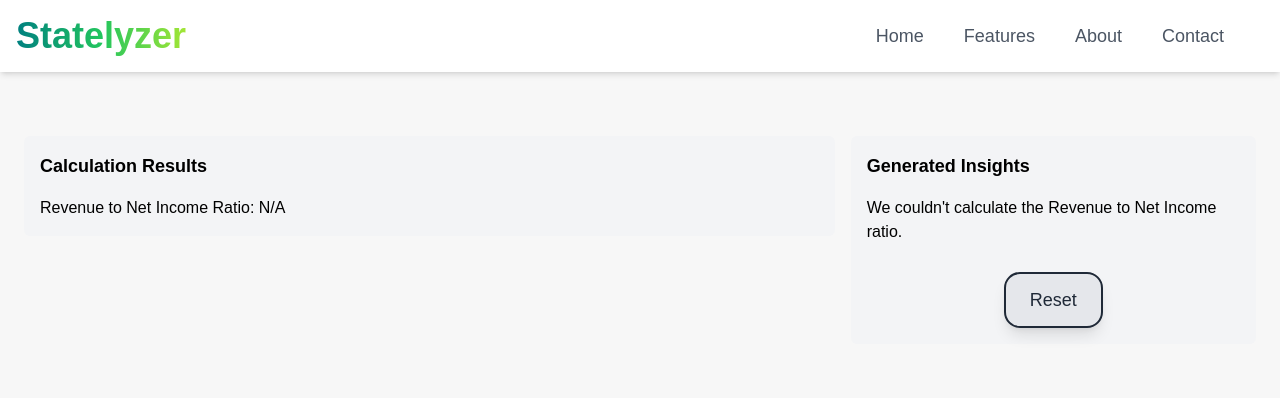
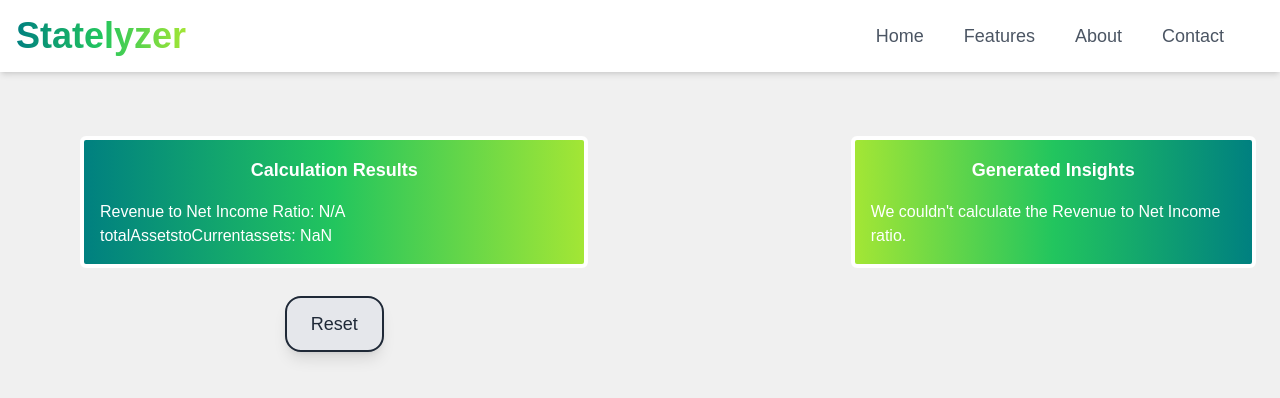
Before and after one commit to vittorio15/Statelyzer, a Next.js app: page / in a window 1280 px wide. Both pictures are taken after typing "Sample", "Sample", "Sample", "Sample", "Sample", "Sample" into the empty fields and a click on the button "Generate". Shown: the top 398 px of the page. Built offline with nearby package versions, Linux system fonts and the light colour scheme.

Commit message:
design changes, more calculations

```diff
--- a/components/Guide.jsx
+++ b/components/Guide.jsx
@@ -1,6 +1,6 @@
-import Button from "./Button";
 
-const Guide = ({ isLoading, generatedText, resetStates }) => {
+
+const Guide = ({ isLoading, generatedText }) => {
 
   return (
     <div>
@@ -18,18 +18,9 @@ const Guide = ({ isLoading, generatedText, resetStates }) => {
             <div className="my-2 h-12 bg-gray-200 rounded-2xl w-1/3"></div>
           </div>
       ) : generatedText ? (
-        <div className="p-4 bg-gray-100 rounded-md">
-          <h3 className="text-lg font-bold mb-4">Generated Insights</h3>
+        <div className="p-4 bg-gray-100 rounded-md border-4 border-white text-white bg-gradient-to-r from-lime-400 via-green-500 to-primary">
+          <h3 className="text-lg font-bold mb-4 text-center">Generated Insights</h3>
           <p>{generatedText}</p>
-          <div className="flex justify-center mt-7">
-          <Button
-            size="lg"
-            variant="secondary"
-            onClick={() => resetStates()}
-          >
-          Reset
-          </Button>
-        </div>
         </div>
       ) : (
         <div className="my-2 p-6 bg-gray-100 rounded-lg shadow-2xl border-4 rounded-xl border-lime-400 mr-10">
--- a/components/InputTable.jsx
+++ b/components/InputTable.jsx
@@ -16,7 +16,7 @@ const inputFieldsAdvanced = [
   "Operating Income", "COGS", "SG&A", "Interest Expense", "Income Tax Expense"
 ];
 
-const InputTable = ({ onGenerate, isLoading, calculatedData }) => {
+const InputTable = ({ onGenerate, isLoading, calculatedData, resetStates }) => {
   const [selectedInput, setSelectedInput] = useState('type1');
   const [inputValues, setInputValues] = useState({});
 
@@ -42,9 +42,21 @@ const InputTable = ({ onGenerate, isLoading, calculatedData }) => {
 
   if (calculatedData) {
     return (
-      <div className="p-4 bg-gray-100 rounded-md">
-        <h3 className="text-lg font-bold mb-4">Calculation Results</h3>
-        <p>Revenue to Net Income Ratio: {calculatedData.revenueToNetIncome}</p>
+      <div className="w-8/12 pb-2 ml-10 rounded-2xl px-4">
+        <div className="p-4 bg-gray-100 rounded-md text-white border-4 border-white bg-gradient-to-r from-primary via-green-500 to-lime-400">
+          <h3 className="text-lg font-bold mb-4 text-center">Calculation Results</h3>
+          <p>Revenue to Net Income Ratio: {calculatedData.revenueToNetIncome}</p>
+          <p>totalAssetstoCurrentassets: {calculatedData.totalAssetstoCurrentassets}</p>
+        </div>
+        <div className="flex justify-center mt-7">
+          <Button
+            size="lg"
+            variant="secondary"
+            onClick={() => resetStates()}
+          >
+          Reset
+          </Button>
+        </div>
       </div>
     );
   }
--- a/components/MainLayout.jsx
+++ b/components/MainLayout.jsx
@@ -39,12 +39,12 @@ const MainLayout = () => {
     <div className="flex justify-between mt-10 p-6">
       {/* Left side (InputTable or Results) */}
       <div className="w-8/12">
-        <InputTable onGenerate={handleGenerate} isLoading={isLoading} calculatedData={calculatedData} />
+        <InputTable onGenerate={handleGenerate} isLoading={isLoading} calculatedData={calculatedData} resetStates={resetStates}/>
       </div>
 
       {/* Right side (Guide or Generated Text) */}
       <div className="w-4/12 ml-4">
-        <Guide isLoading={isLoading} generatedText={generatedText} resetStates={resetStates}/>
+        <Guide isLoading={isLoading} generatedText={generatedText}/>
       </div>
     </div>
   );
--- a/tailwind.config.js
+++ b/tailwind.config.js
@@ -8,7 +8,7 @@ module.exports = {
   theme: {
     extend: {
       colors: {
-        background: "#F7F7F7",
+        background: "#f0f0f0",
         primary: "#008080",
       },
     },
--- a/utilities/Calculator.jsx
+++ b/utilities/Calculator.jsx
@@ -1,11 +1,29 @@
 const Calculator = ({ inputValues }) => {
   // Function to calculate the Revenue to Net Income ratio
   const calculateResults = (inputValues) => {
-    const revenue = parseFloat(inputValues["Revenue"] || 0);
-    const netIncome = parseFloat(inputValues["Net Income"] || 0);
+  // Basic fields
+  const totalAssets = parseFloat(inputValues["Total Assets"] || 0);
+  const currentAssets = parseFloat(inputValues["Current Assets"] || 0);
+  const cashAndCashEquivalents = parseFloat(inputValues["Cash & Cash Equivalents"] || 0);
+  const totalLiabilities = parseFloat(inputValues["Total Liabilities"] || 0);
+  const currentLiabilities = parseFloat(inputValues["Current Liabilities"] || 0);
+  const longTermDebt = parseFloat(inputValues["Long-Term Debt"] || 0);
+  const shareholdersEquity = parseFloat(inputValues["Shareholders' Equity"] || 0);
+  const revenue = parseFloat(inputValues["Revenue"] || 0);
+  const netIncome = parseFloat(inputValues["Net Income"] || 0);
+
+  // Advanced fields
+  const accountsReceivable = parseFloat(inputValues["Accounts Receivable"] || 0);
+  const grossProfit = parseFloat(inputValues["Gross Profit"] || 0);
+  const operatingIncome = parseFloat(inputValues["Operating Income"] || 0);
+  const cogs = parseFloat(inputValues["COGS"] || 0);
+  const sga = parseFloat(inputValues["SG&A"] || 0);
+  const interestExpense = parseFloat(inputValues["Interest Expense"] || 0);
+  const incomeTaxExpense = parseFloat(inputValues["Income Tax Expense"] || 0);
 
     return {
       revenueToNetIncome: netIncome !== 0 ? (revenue / netIncome).toFixed(2) : "N/A",
+      totalAssetstoCurrentassets: (totalAssets / currentAssets).toFixed(2)
     };
   };
 
--- a/utilities/TextGenerator.jsx
+++ b/utilities/TextGenerator.jsx
@@ -5,7 +5,10 @@ const TextGenerator = ({ calculatedData }) => {
     if (results.revenueToNetIncome === "N/A") {
       return "We couldn't calculate the Revenue to Net Income ratio.";
     }
-    return `The Revenue to Net Income ratio is ${results.revenueToNetIncome}.`;
+    return (
+      "The Revenue to Net Income ratio is " + results.revenueToNetIncome +
+      ". Total assets to current assets ratio is " + results.totalAssetstoCurrentassets
+    )
   };
 
   const textResult = generateText(calculatedData);
```
